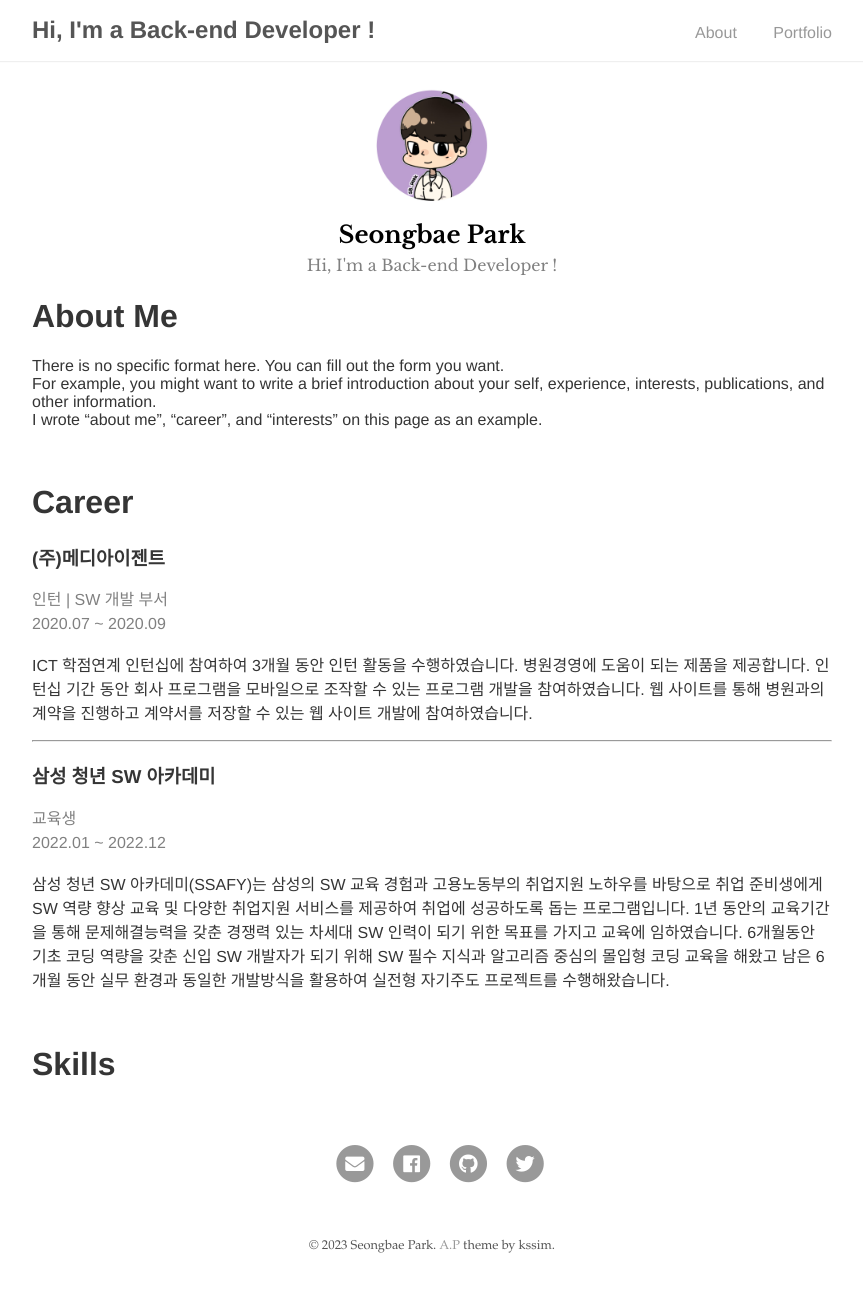
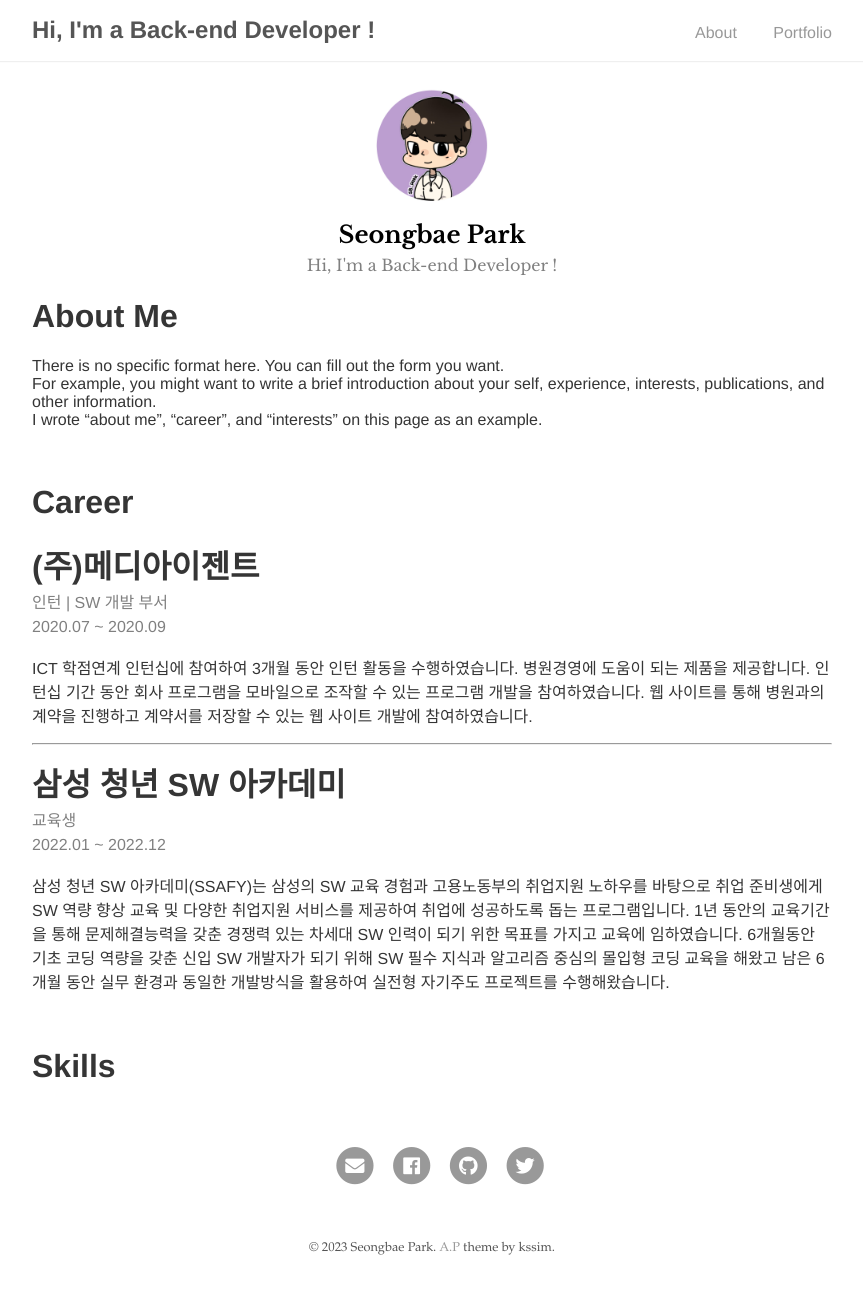
Before and after one commit to Sungbae95/Sungbae95.github.io, a Jekyll site: the page built from index.md, in a window 1280 px wide. Shown: the whole page, without its empty margins (208-1071 px from the left). Built offline with Jekyll 4.4.1, drawn with Linux system fonts in a browser that asks for light colours; our own code applies the rules of GitHub Pages for plain Markdown files.

Commit message:
Update index.md

```diff
--- a/index.md
+++ b/index.md
@@ -11,7 +11,7 @@
 
 # Career
 
-### (주)메디아이젠트
+<span style="font-size:200%"> <b>(주)메디아이젠트</b> </span> <br/>
 <span style="color:gray"> 인턴 | SW 개발 부서 <br/> 2020.07 ~ 2020.09 </span>
 
   ICT 학점연계 인턴십에 참여하여 3개월 동안 인턴 활동을 수행하였습니다.
@@ -25,7 +25,7 @@
 
 
 
-### 삼성 청년 SW 아카데미
+<span style="font-size:200%"> <b>삼성 청년 SW 아카데미</b> </span> <br/>
 <span style="color:gray"> 교육생 <br/> 2022.01 ~ 2022.12  </span>
 
   삼성 청년 SW 아카데미(SSAFY)는 삼성의 SW 교육 경험과 고용노동부의 취업지원 노하우를 바탕으로
```
